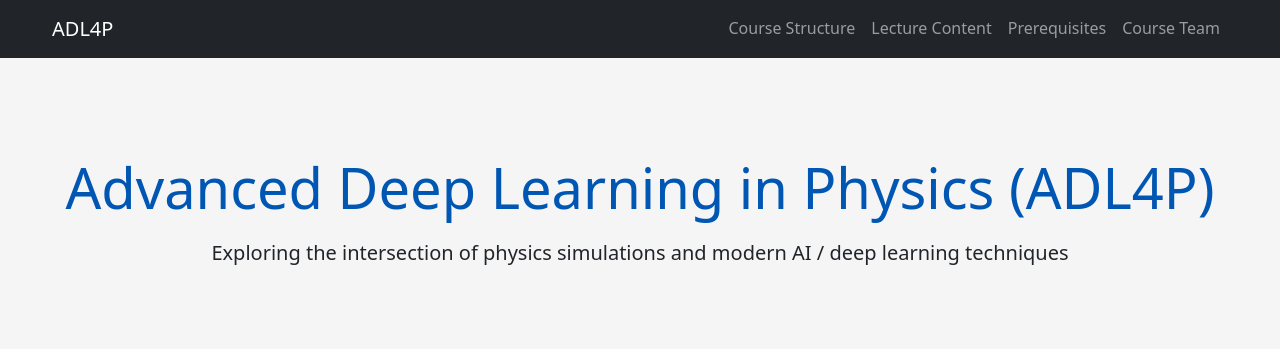
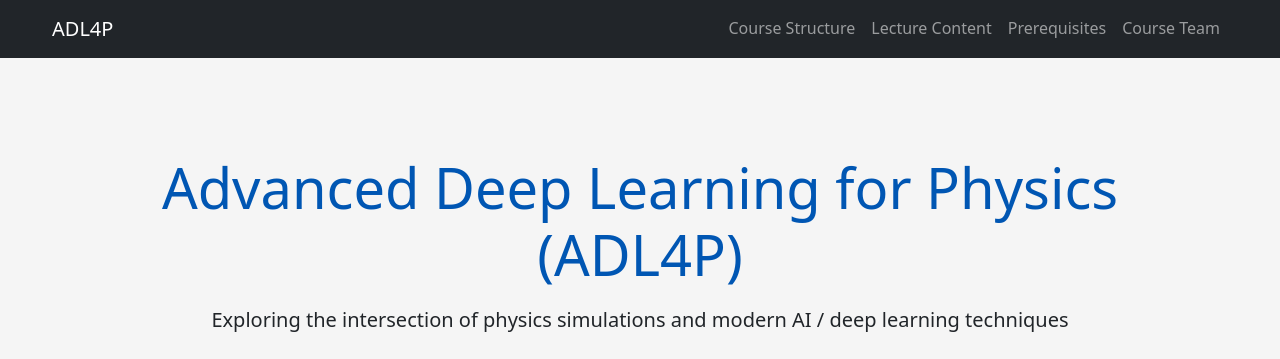
Before and after one commit to tum-pbs/ADL4P, a plain HTML site: page index.html in a window 1280 px wide. Shown: the top 359 px of the page. Drawn offline with nearby package versions, Linux system fonts and the light colour scheme.

Commit message:
fixed typo

```diff
--- a/index.html
+++ b/index.html
@@ -70,7 +70,7 @@
 
     <div class="hero-section">
         <div class="container text-center">
-            <h1 class="display-4">Advanced Deep Learning in Physics (ADL4P)</h1>
+            <h1 class="display-4">Advanced Deep Learning for Physics (ADL4P)</h1>
             <p class="lead">Exploring the intersection of physics simulations
             and modern AI / deep learning techniques</p>
         </div>
@@ -79,7 +79,7 @@
     <div class="container">
         <div class="row">
             <div class="col-lg-8">
-                <img src="img/pbdl3-logo.jpg" alt="Advanced Deep Learning in Physics"
+                <img src="img/pbdl3-logo.jpg" alt="Advanced Deep Learning for Physics"
                 class="img-fluid mb-4 rounded" />
 
                 <div class="alert alert-primary">
```
